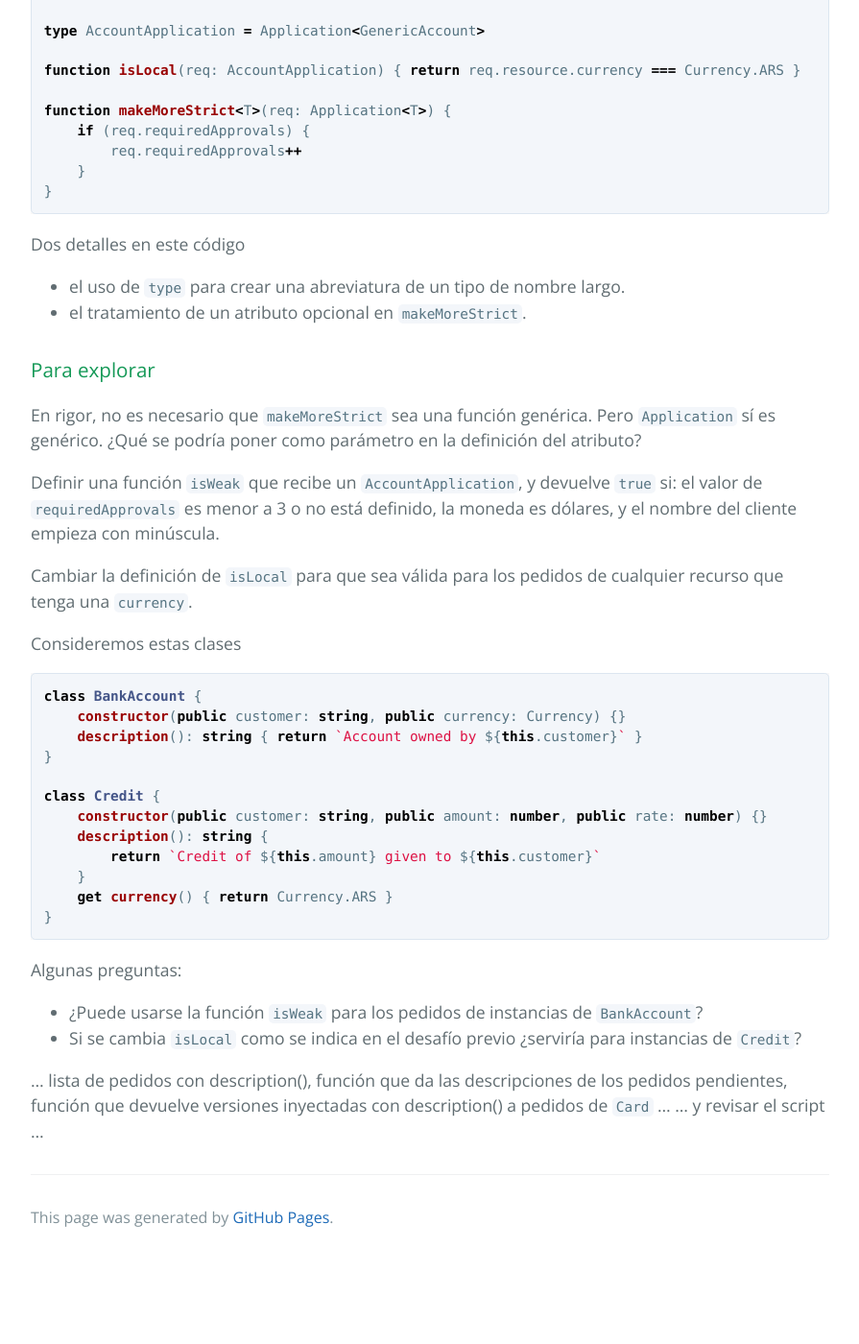
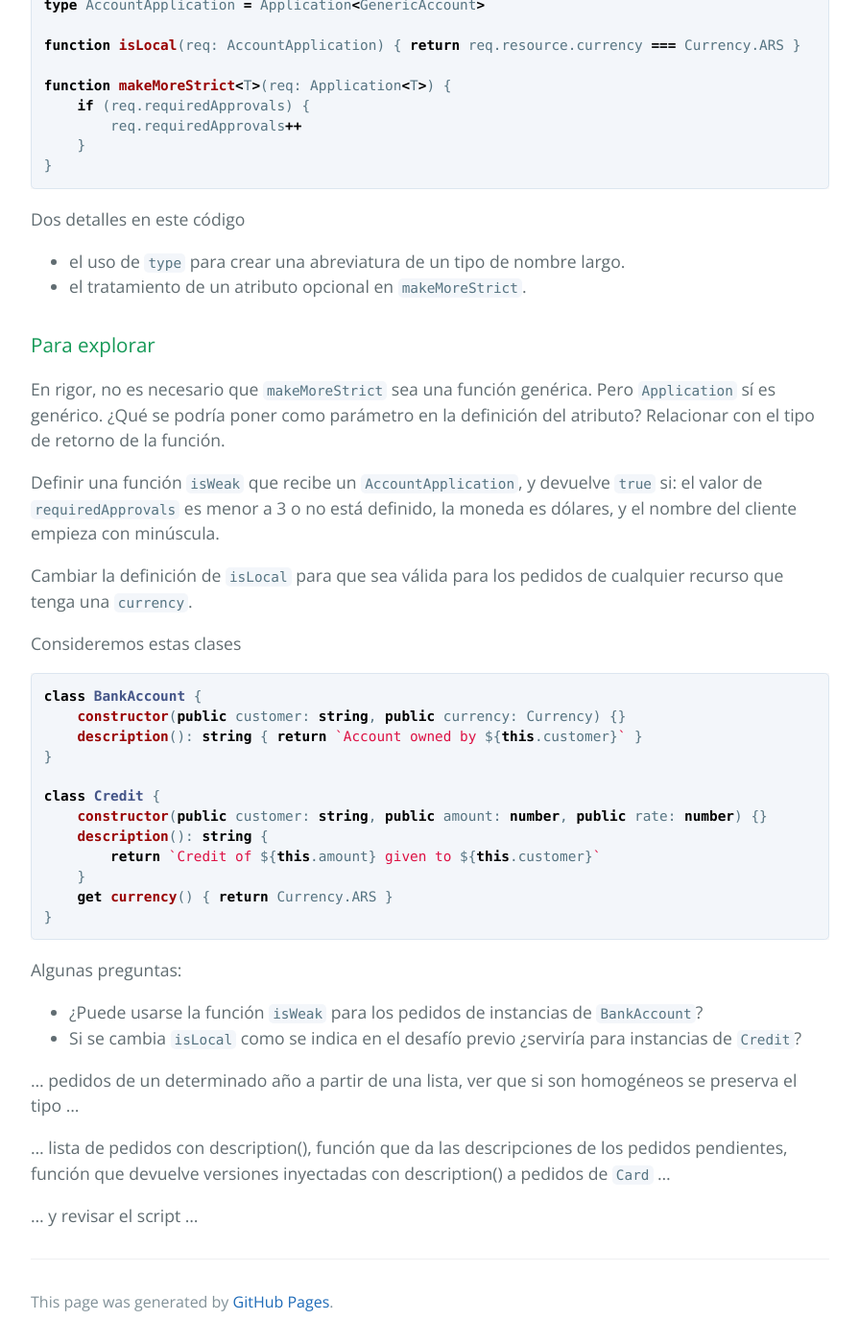
Before and after one commit to clombardi/bdsol-capacitacion-desarrollo, a Jekyll site: the page built from typescript/generics-application.md, in a window 1280 px wide and 1400 px high, scrolled down 1397 px. Shown: the whole window at 96% size, without its empty margins (192-1087 px from the left). Built offline with Jekyll 4.4.1, drawn with Linux system fonts in a browser that asks for light colours; our own code applies the rules of GitHub Pages for plain Markdown files; before the commit the page ends 2709 px from its top, so only the background shows below that; some of the changed text lies outside the part shown.

Commit message:
pedidos genericos - ajustes

````diff
--- a/typescript/generics-application.md
+++ b/typescript/generics-application.md
@@ -33,7 +33,7 @@ interface Card {
 }
 ```
 
-podemos cconstruir objetos y funciones
+podemos construir objetos y funciones relacionadas con pedidos, que preservan los tipos de recurso.
 ``` typescript
 const accountApplication: Application<GenericAccount> = {
     resource: {customer: "Juana Molina", currency: Currency.ARS},
@@ -64,7 +64,7 @@ Dos detalles en este código
 
 
 ### Para explorar
-En rigor, no es necesario que `makeMoreStrict` sea una función genérica. Pero `Application` sí es genérico. ¿Qué se podría poner como parámetro en la definición del atributo?
+En rigor, no es necesario que `makeMoreStrict` sea una función genérica. Pero `Application` sí es genérico. ¿Qué se podría poner como parámetro en la definición del atributo? Relacionar con el tipo de retorno de la función.
 
 Definir una función `isWeak` que recibe un `AccountApplication`, y devuelve `true` si: el valor de `requiredApprovals`  es menor a 3 o no está definido, la moneda es dólares, y el nombre del cliente empieza con minúscula.
 
@@ -89,5 +89,8 @@ Algunas preguntas:
 - ¿Puede usarse la función `isWeak` para los pedidos de instancias de `BankAccount`?
 - Si se cambia `isLocal` como se indica en el desafío previo ¿serviría para instancias de `Credit`?
 
+... pedidos de un determinado año a partir de una lista, ver que si son homogéneos se preserva el tipo ...
+
 ... lista de pedidos con description(), función que da las descripciones de los pedidos pendientes, función que devuelve versiones inyectadas con description() a pedidos de `Card` ...
+
 ... y revisar el script ...
````
Also changed, not shown: other parts of typescript/generics-application.md (+1 -1 lines).
